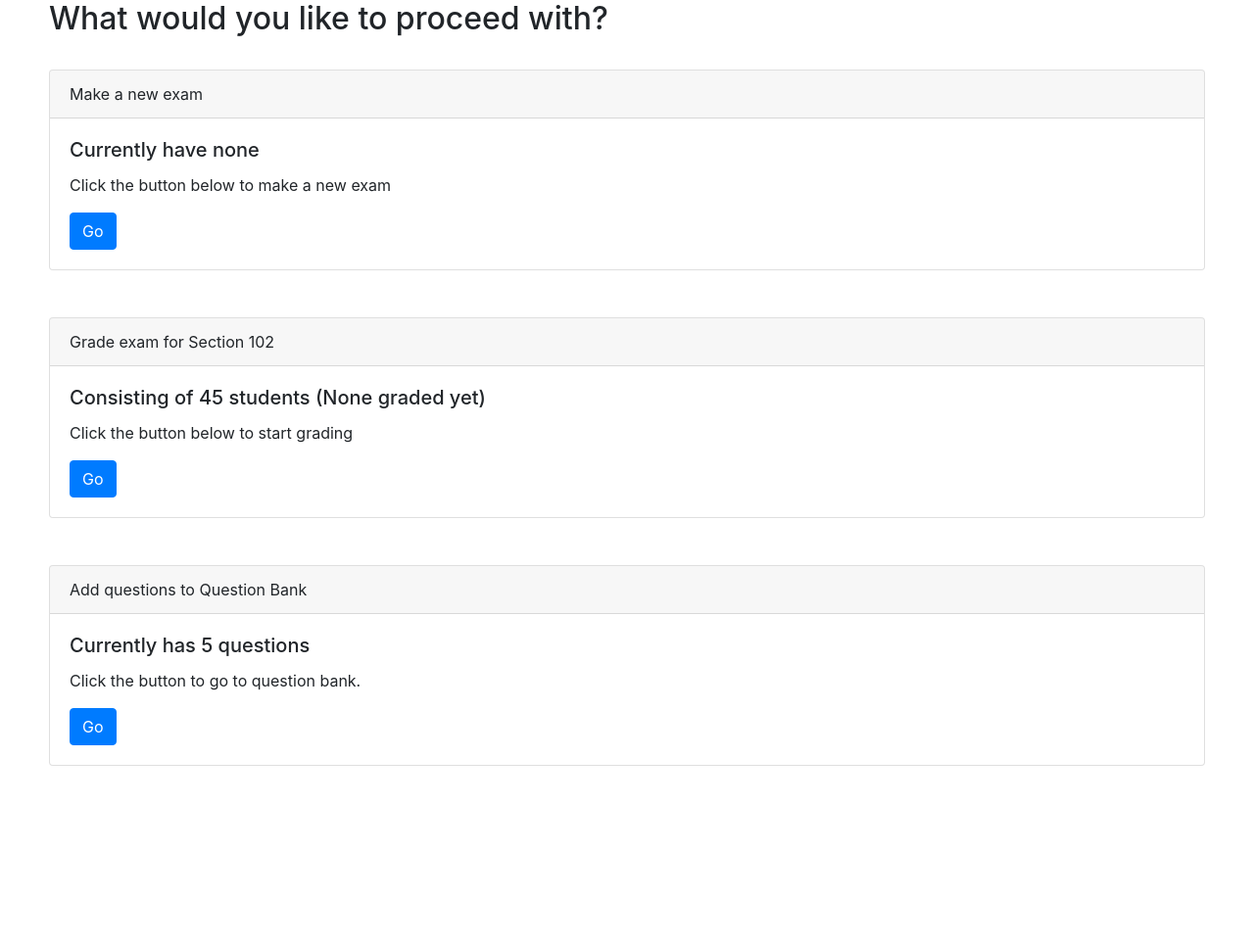
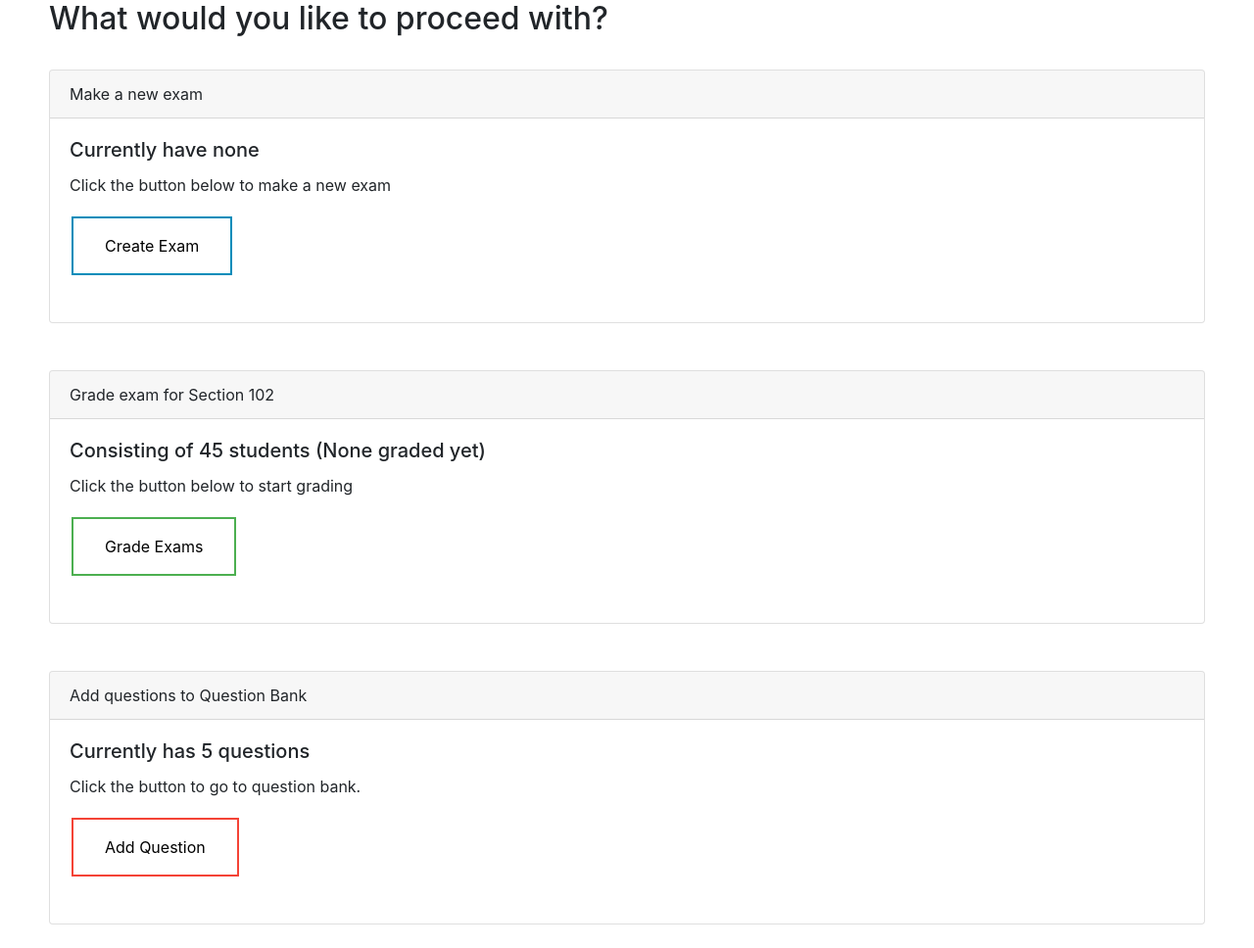
Before and after one commit to Mehakpreet21/OnlineGrading-1, a Django app: template teacher/templates/teacher/index.html in a window 1280 px wide. Shown: the part 298-1266 px from the top of the page at 98% size. Before the commit the page ends 1080 px from the top, so only its background shows below. Run offline with Django 4.2, Linux system fonts and the light colour scheme; the template is opened without the code that fills it, so the values that code supplies are empty; some libraries are stand-ins or nearby versions.

Commit message:
added template folder for student, 3 more html docs in teacher template

```diff
--- a/student/student/index.html
+++ b/student/templates/student/index.html
@@ -51,8 +51,6 @@
       <link rel="stylesheet" href="style.css">
       <button class="button button1" name="start">Take Exam</button><br><br>
       <button class="button button2" name="results">Check Results</button><br><br>
-      <!--<button type="button" name="start">Take Exam</button><br><br>
-      <button type="button" name="results">Check results</button><br><br>-->
       <script src="https://code.jquery.com/jquery-3.3.1.slim.min.js" integrity="sha384-q8i/X+965DzO0rT7abK41JStQIAqVgRVzpbzo5smXKp4YfRvH+8abtTE1Pi6jizo" crossorigin="anonymous"></script>
       <script src="https://cdnjs.cloudflare.com/ajax/libs/popper.js/1.14.7/umd/popper.min.js" integrity="sha384-UO2eT0CpHqdSJQ6hJty5KVphtPhzWj9WO1clHTMGa3JDZwrnQq4sF86dIHNDz0W1" crossorigin="anonymous"></script>
       <script src="https://stackpath.bootstrapcdn.com/bootstrap/4.3.1/js/bootstrap.min.js" integrity="sha384-JjSmVgyd0p3pXB1rRibZUAYoIIy6OrQ6VrjIEaFf/nJGzIxFDsf4x0xIM+B07jRM" crossorigin="anonymous"></script>
--- a/teacher/templates/teacher/index.html
+++ b/teacher/templates/teacher/index.html
@@ -6,6 +6,48 @@
     <link rel="stylesheet" href="https://stackpath.bootstrapcdn.com/bootstrap/4.3.1/css/bootstrap.min.css" integrity="sha384-ggOyR0iXCbMQv3Xipma34MD+dH/1fQ784/j6cY/iJTQUOhcWr7x9JvoRxT2MZw1T" crossorigin="anonymous">
 
   </head>
+  <style>
+    .button {
+      background-color: #00000F; /* Green */
+      border: none;
+      color: white;
+      padding: 16px 32px;
+      text-align: center;
+      text-decoration: none;
+      display: inline-block;
+      font-size: 16px;
+      margin: 4px 2px;
+      transition-duration: 0.4s;
+      cursor: pointer;
+    }
+    .button1 {
+      background-color: white;
+      color: black;
+      border: 2px solid #008CBA;
+    }
+    .button1:hover {
+      background-color: #008CBA;
+      color: white;
+    }
+    .button2 {
+      background-color: white;
+      color: black;
+      border: 2px solid #4CAF50;
+    }
+    .button2:hover {
+      background-color: #4CAF50;
+      color: white;
+    }
+    .button3 {
+      background-color: white;
+      color: black;
+      border: 2px solid #f44336;
+    }
+    .button3:hover {
+      background-color: #f44336;
+      color: white;
+    }
+  </style>
   <body>
     <div class="jumbotron jumbotron-fluid">
       <div class="container">
@@ -23,7 +65,7 @@
       <div class="card-body">
         <h5 class="card-title">Currently have none</h5>
         <p class="card-text">Click the button below to make a new exam</p>
-        <a href="#" class="btn btn-primary">Go</a>
+        <button onclick="location.href='create_exam.html';" class="button button1" name="start">Create Exam</button><br><br>
       </div>
     </div>
     <br>
@@ -35,7 +77,7 @@
       <div class="card-body">
         <h5 class="card-title">Consisting of 45 students (None graded yet)</h5>
         <p class="card-text">Click the button below to start grading</p>
-        <a href="#" class="btn btn-primary">Go</a>
+        <button onclick="location.href='grade_exams.html';" class="button button2" name="check">Grade Exams</button><br><br>
       </div>
     </div>
     <br>
@@ -47,7 +89,7 @@
       <div class="card-body">
         <h5 class="card-title">Currently has 5 questions</h5>
         <p class="card-text">Click the button to go to question bank.</p>
-        <a href="#" class="btn btn-primary">Go</a>
+        <button onclick="location.href='question.html';" class="button button3" name="add">Add Question</button><br><br>
       </div>
     </div>
     <br>
```
Also changed, not shown: teacher/templates/teacher/create_exam.html (added, +22 -0 lines), teacher/templates/teacher/grade_exams.html (added, +22 -0 lines), teacher/templates/teacher/question.html (added, +22 -0 lines).
